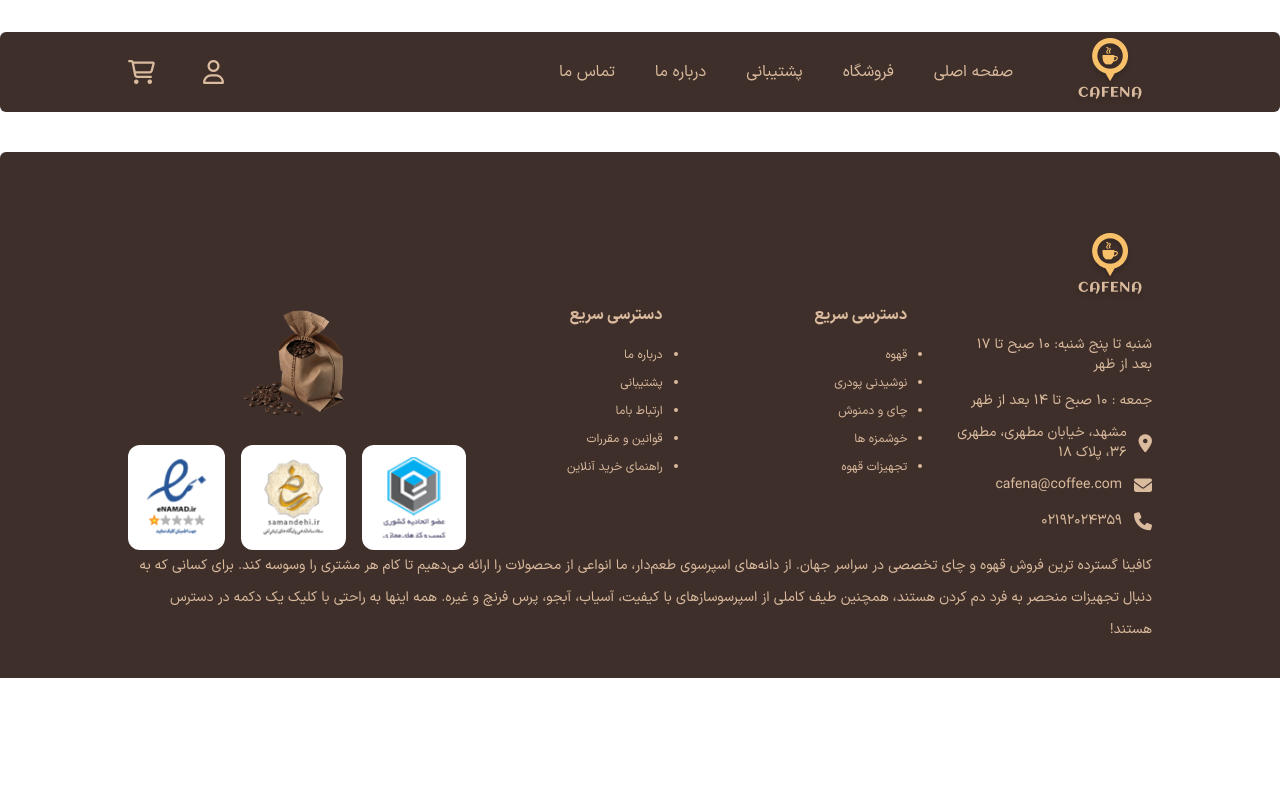
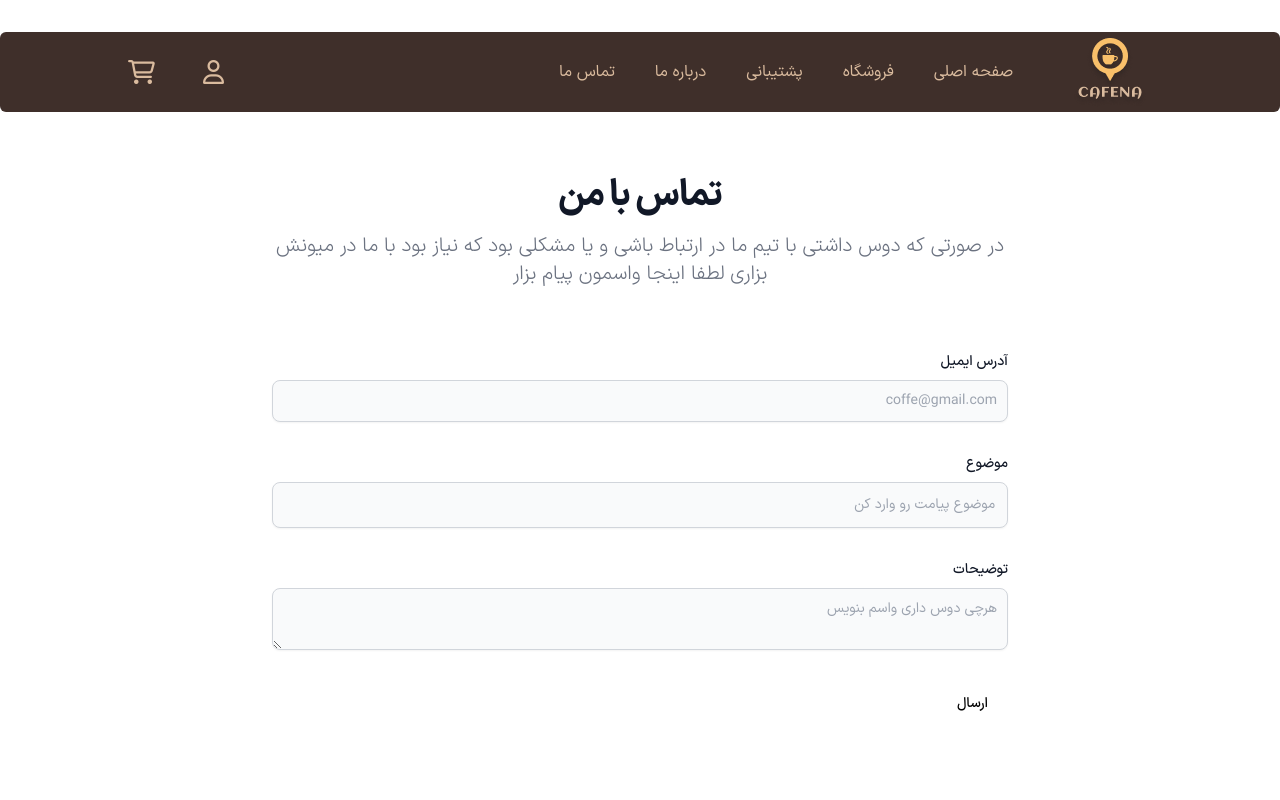
Before and after one commit to MohammadKhaleghii/coffee-ecommerce-website, a React (Create React App) app: page /contact in a window 1280 px wide. Shown: the top 800 px of the page. Built offline with nearby package versions, Linux system fonts and the light colour scheme.

Commit message:
add contact us ui

```diff
--- a/src/pages/contact/index.tsx
+++ b/src/pages/contact/index.tsx
@@ -3,7 +3,60 @@
 export default function Contact() {
   return (
     <PageLayout>
-      <section className="px-2 pb-10"></section>
+      <section className="px-2 pb-10">
+        <section className="bg-white dark:bg-gray-900">
+          <div className="py-8 lg:py-16 px-4 mx-auto max-w-screen-md">
+            <h2 className="mb-4 text-4xl tracking-tight font-extrabold text-center text-gray-900 dark:text-white">
+              تماس با من
+            </h2>
+            <p className="mb-8 lg:mb-16 font-light text-center text-gray-500 dark:text-gray-400 sm:text-xl">
+             در صورتی که دوس داشتی  با تیم ما در ارتباط باشی و یا مشکلی بود که نیاز بود با ما در میونش بزاری لطفا اینجا واسمون پیام بزار
+            </p>
+            <form action="#" className="space-y-8">
+              <div>
+                <label className="block mb-2 text-sm font-medium text-gray-900 dark:text-gray-300">
+                  آدرس ایمیل
+                </label>
+                <input
+                  type="email"
+                  id="email"
+                  className="shadow-sm bg-gray-50 border border-gray-300 text-gray-900 text-sm rounded-lg focus:ring-primary-500 focus:border-primary-500 block w-full p-2.5 dark:bg-gray-700 dark:border-gray-600 dark:placeholder-gray-400 dark:text-white dark:focus:ring-primary-500 dark:focus:border-primary-500 dark:shadow-sm-light"
+                  placeholder="coffe@gmail.com"
+                  required
+                />
+              </div>
+              <div>
+                <label className="block mb-2 text-sm font-medium text-gray-900 dark:text-gray-300">
+                  موضوع
+                </label>
+                <input
+                  type="text"
+                  id="subject"
+                  className="block p-3 w-full text-sm text-gray-900 bg-gray-50 rounded-lg border border-gray-300 shadow-sm focus:ring-primary-500 focus:border-primary-500 dark:bg-gray-700 dark:border-gray-600 dark:placeholder-gray-400 dark:text-white dark:focus:ring-primary-500 dark:focus:border-primary-500 dark:shadow-sm-light"
+                  placeholder="موضوع پیامت رو وارد کن"
+                  required
+                />
+              </div>
+              <div className="sm:col-span-2">
+                <label className="block mb-2 text-sm font-medium text-gray-900 dark:text-gray-400">
+                  توضیحات
+                </label>
+                <textarea
+                  id="message"
+                  className="block p-2.5 w-full text-sm text-gray-900 bg-gray-50 rounded-lg shadow-sm border border-gray-300 focus:ring-primary-500 focus:border-primary-500 dark:bg-gray-700 dark:border-gray-600 dark:placeholder-gray-400 dark:text-white dark:focus:ring-primary-500 dark:focus:border-primary-500"
+                  placeholder="هرچی دوس داری واسم بنویس"
+                ></textarea>
+              </div>
+              <button
+                type="submit"
+                className="py-3 px-5 text-sm font-medium text-center  rounded-lg bg-primary-700 sm:w-fit hover:bg-primary-800 focus:ring-4 focus:outline-none focus:ring-primary-300 dark:bg-primary-600 dark:hover:bg-primary-700 dark:focus:ring-primary-800"
+              >
+                ارسال
+              </button>
+            </form>
+          </div>
+        </section>
+      </section>
     </PageLayout>
   );
 }
```
